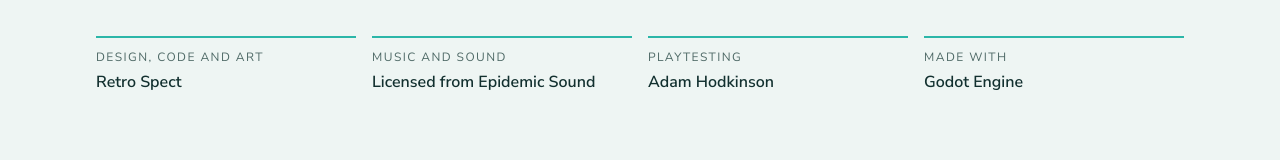
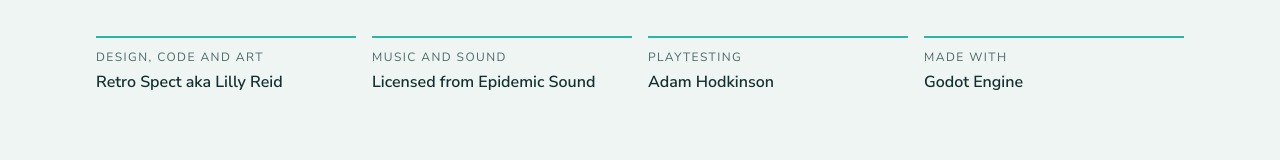
Before and after one commit to lillystonks/dicellion-press-kit, a plain HTML site: page index.html in a window 1280 px wide. Shown: the part 6057-6217 px from the top of the page. Drawn offline with Linux system fonts and the light colour scheme; a web font is replaced by a local one.

Commit message:
Credit Lilly Reid

```diff
--- a/index.html
+++ b/index.html
@@ -304,7 +304,7 @@ footer { color: var(--muted); font-size: 0.85rem; }
         </div>
       </div>
       <dl class="credits">
-        <div><dt>Design, code and art</dt><dd>Retro Spect</dd></div>
+        <div><dt>Design, code and art</dt><dd>Retro Spect aka Lilly Reid</dd></div>
         <div><dt>Music and sound</dt><dd>Licensed from Epidemic Sound</dd></div>
         <div><dt>Playtesting</dt><dd>Adam Hodkinson</dd></div>
         <div><dt>Made with</dt><dd>Godot Engine</dd></div>
```
Also changed, not shown: Dicellion_Press_Release.txt, 1 other file.
